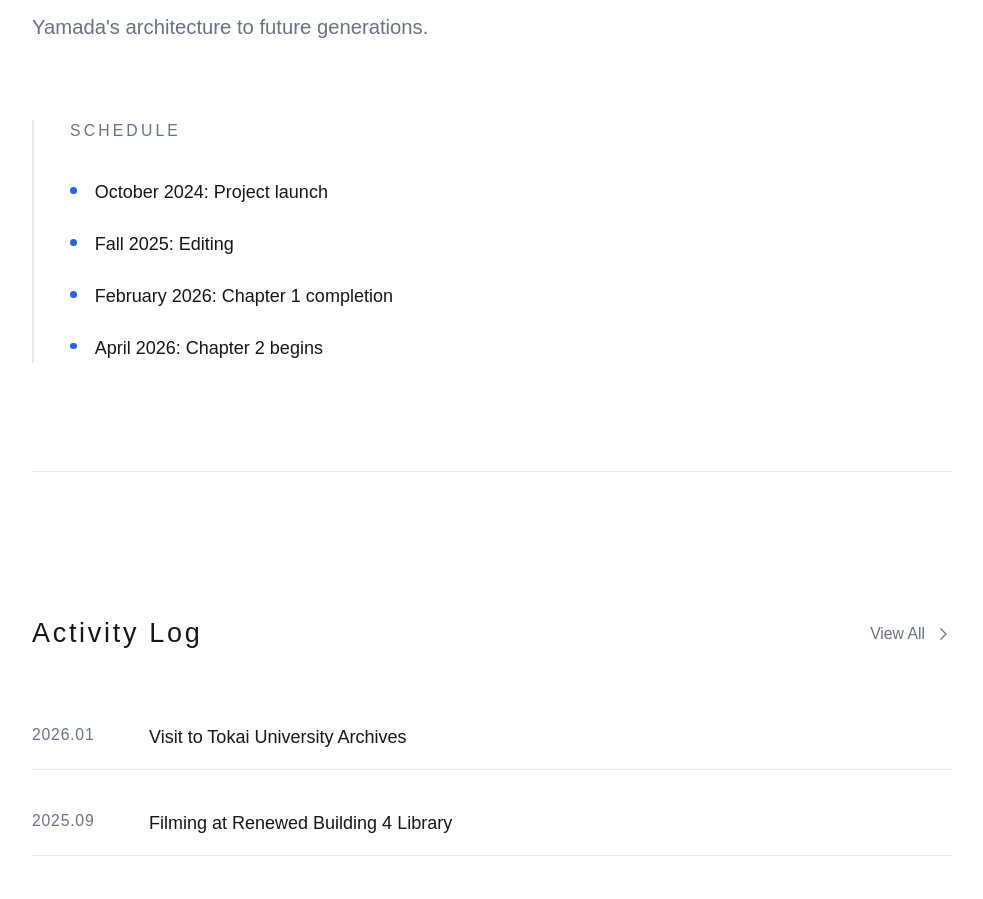
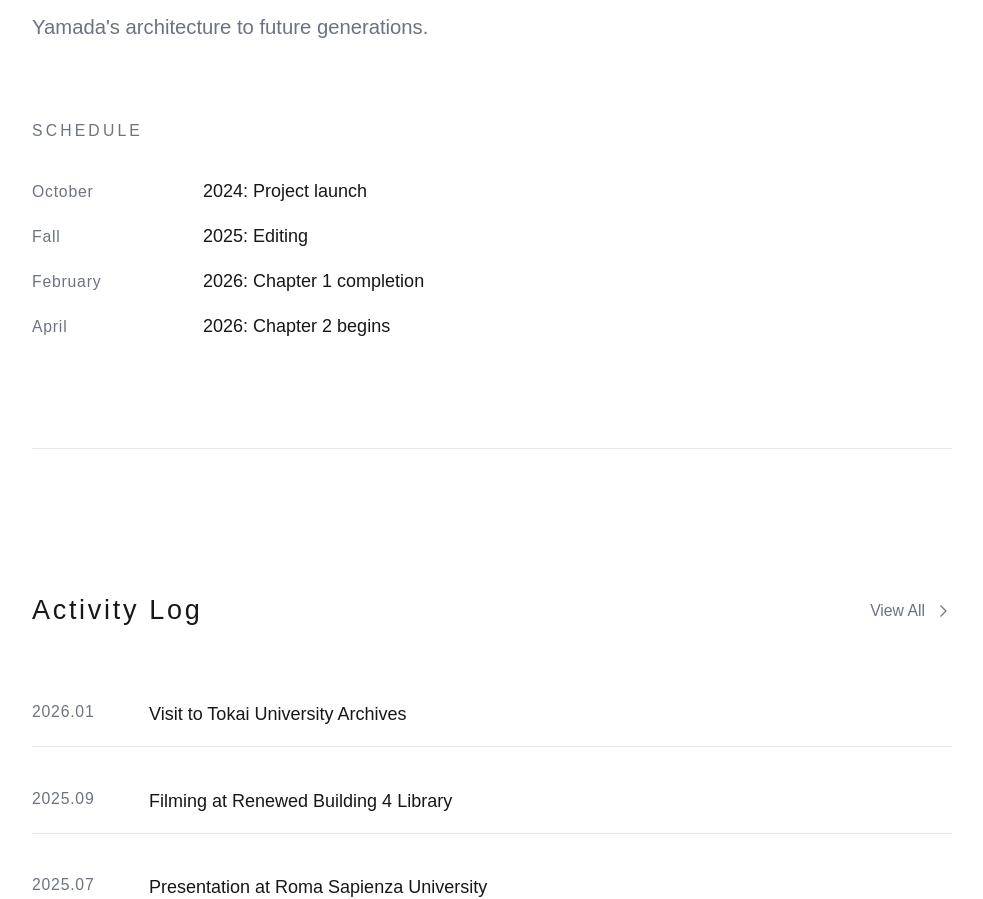
Before and after one commit to chineikou666/mamoru-yamada-website, a Next.js app: page /en in a window 1280 px wide. Shown: the part 1221-2120 px from the top of the page, without its empty margins (148-1131 px from the left). Built offline with nearby package versions, Linux system fonts and the light colour scheme.

Commit message:
style: 优化时间线排布，时间内容对齐

```diff
--- a/src/components/HomePageContent.tsx
+++ b/src/components/HomePageContent.tsx
@@ -128,24 +128,33 @@ export default function HomePageContent({
                 {dictionary.home.projectDescription}
               </p>
 
-              <div className="border-l-2 border-[var(--color-border)] pl-6 md:pl-8">
+              <div>
                 <h3 className="text-xs md:text-sm tracking-[0.2em] text-[var(--color-muted-foreground)] uppercase mb-6 md:mb-8">
                   {dictionary.home.schedule}
                 </h3>
-                <div className="space-y-4 md:space-y-5">
-                  {dictionary.home.scheduleItems.map((item, index) => (
+                <div className="space-y-3 md:space-y-4">
+                  {dictionary.home.scheduleItems.map((item, index) => {
+                    const parts = item.split(' ');
+                    const date = parts[0];
+                    const content = parts.slice(1).join(' ');
+                    return (
                       <motion.div
                         key={index}
-                      initial={{ opacity: 0, x: -10 }}
-                      whileInView={{ opacity: 1, x: 0 }}
+                        initial={{ opacity: 0, y: 8 }}
+                        whileInView={{ opacity: 1, y: 0 }}
                         viewport={{ once: true }}
                         transition={{ duration: 0.5, delay: index * 0.1 }}
-                      className="flex items-start gap-4"
+                        className="flex items-baseline gap-4 md:gap-6"
                       >
-                      <div className="w-1.5 h-1.5 rounded-full bg-[var(--color-primary)] mt-2 shrink-0" />
-                      <p className="text-sm sm:text-base text-[var(--color-foreground)] font-light leading-relaxed">{item}</p>
+                        <span className="text-xs md:text-sm text-[var(--color-muted-foreground)] tracking-wider w-24 md:w-32 shrink-0">
+                          {date}
+                        </span>
+                        <span className="text-sm md:text-base text-[var(--color-foreground)] font-light">
+                          {content}
+                        </span>
                       </motion.div>
-                  ))}
+                    );
+                  })}
                 </div>
               </div>
             </div>
```
Lines whose indentation alone changed are shown as unchanged.
